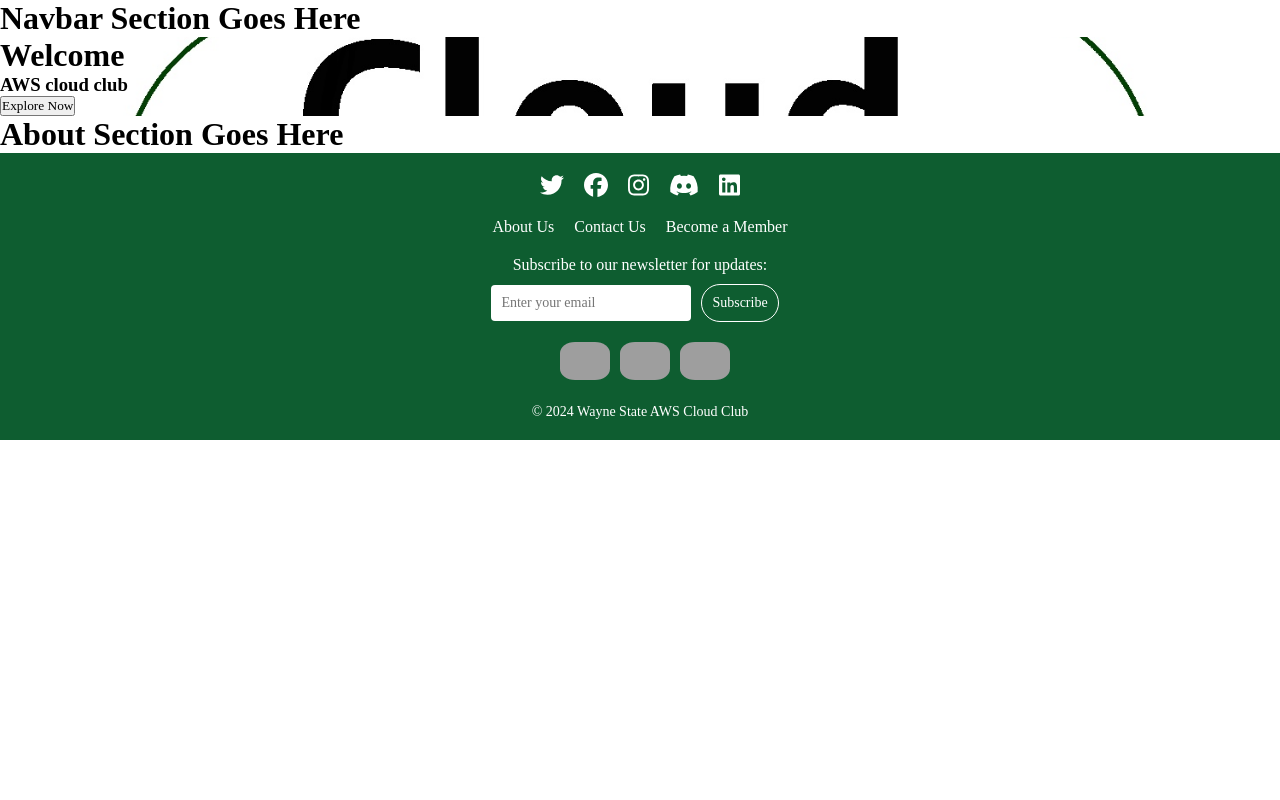
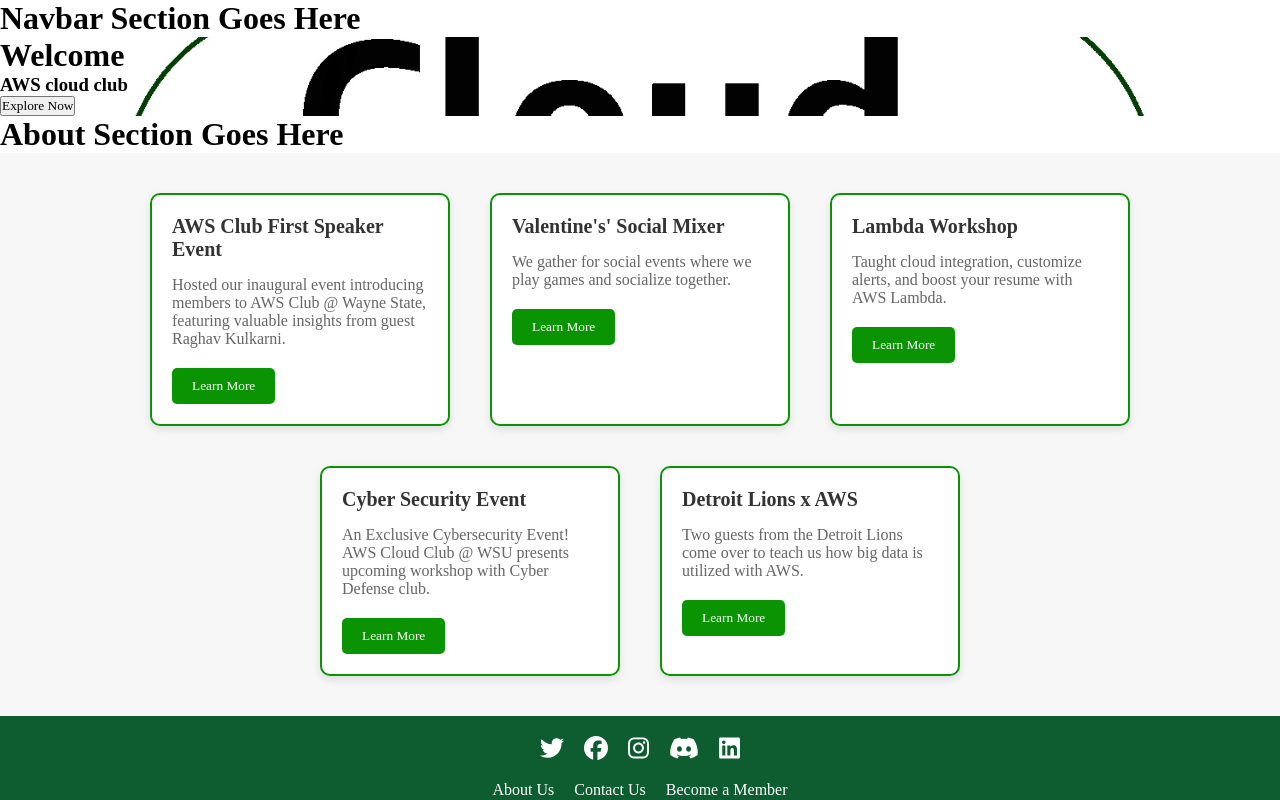
Before and after one commit to wsu-awscloudclub/AWSCloudClubPortfolio, a React (Create React App) app in the folder aws-cloud-club-portfolio/: page / in a window 1280 px wide. Shown: the top 800 px of the page. Built offline with nearby package versions, Linux system fonts and the light colour scheme; grey boxes are pictures that could not be loaded.

Commit message:
added card section

```diff
--- a/aws-cloud-club-portfolio/src/components/CardSection/CardSection.css
+++ b/aws-cloud-club-portfolio/src/components/CardSection/CardSection.css
@@ -0,0 +1,50 @@
+.card-section {
+    display: flex;
+    flex-wrap: wrap;
+    justify-content: center;
+    background-color: #f7f7f7; /* Light gray background */
+    padding: 20px;
+  }
+
+  .card {
+    padding: 20px;
+    margin: 20px;
+    border-radius: 10px;
+    border: 2px solid #0a9403; /* Green border */
+    background-color: #ffffff; /* White background */
+    box-shadow: 0 4px 8px rgba(0, 0, 0, 0.1);
+    max-width: 300px;
+    min-width: 200px;
+    transition: all 0.3s ease;
+  }
+
+  .card:hover {
+    transform: translateY(-5px); /* Lift the card slightly on hover */
+    box-shadow: 0 8px 16px rgba(0, 0, 0, 0.5), 0 4px 8px rgba(0, 0, 0, 0.1);
+  }
+
+  .card h2 {
+    margin-bottom: 15px;
+    font-size: 20px; /* Larger title font size */
+    color: #333333; /* Darker text color */
+  }
+
+  .card p {
+    margin-bottom: 20px;
+    font-size: 16px; /* Slightly larger text font size */
+    color: #666666; /* Gray text color */
+  }
+
+  .green-button {
+    background-color: #0a9403;
+    color: white;
+    padding: 10px 20px;
+    border: none;
+    border-radius: 5px;
+    cursor: pointer;
+    transition: background-color 0.3s ease; /* Smooth transition on hover */
+  }
+
+  .green-button:hover {
+    background-color: #0a7303; /* Darker shade when hovered */
+  }
--- a/aws-cloud-club-portfolio/src/components/CardSection/index.js
+++ b/aws-cloud-club-portfolio/src/components/CardSection/index.js
@@ -1,11 +1,53 @@
-import React from 'react'
+import React from 'react';
+import ReactDOM from 'react-dom';
+import './CardSection.css';
 
 const CardSection = () => {
+  const cardsData = [
+    {
+      title: 'AWS Club First Speaker Event',
+      description: "Hosted our inaugural event introducing members to AWS Club @ Wayne State, featuring valuable insights from guest Raghav Kulkarni.",
+      link: 'https://www.linkedin.com/feed/update/urn:li:activity:7114598802690375680?updateEntityUrn=urn%3Ali%3Afs_feedUpdate%3A%28V2%2Curn%3Ali%3Aactivity%3A7114598802690375680%29'
+    },
+    {
+      title: "Valentine's' Social Mixer",
+      description: 'We gather for social events where we play games and socialize together.',
+      link: 'https://www.linkedin.com/posts/aws-cloud-club-wayne-state-university_get-ready-for-a-tech-tastic-time-aws-cloud-activity-7161922613668143104-9TVf?utm_source=share&utm_medium=member_desktop'
+    },
+    {
+      title: 'Lambda Workshop',
+      description: 'Taught cloud integration, customize alerts, and boost your resume with AWS Lambda.',
+      link: 'https://www.linkedin.com/posts/aws-cloud-club-wayne-state-university_awsworkshop-cloudintegration-techskills-activity-7135137551236960258-5geD?utm_source=share&utm_medium=member_desktop'
+    },
+    {
+      title: 'Cyber Security Event',
+      description: 'An Exclusive Cybersecurity Event! AWS Cloud Club @ WSU presents upcoming workshop with Cyber Defense club.',
+      link: 'https://www.linkedin.com/posts/aws-cloud-club-wayne-state-university_join-us-for-an-exclusive-cybersecurity-event-activity-7176616504967196675-lLUj?utm_source=share&utm_medium=member_desktop'
+    },
+    {
+      title: 'Detroit Lions x AWS',
+      description: `Two guests from the Detroit Lions come over to teach us how big data is utilized with AWS.`,
+      link: 'https://www.linkedin.com/posts/aws-cloud-club-wayne-state-university_aws-waynestateuniversity-cloudcomputing-activity-7156290274271367169-2_2V?utm_source=share&utm_medium=member_desktop'
+    }
+  ];
+
   return (
-    <div>
+    <div className="card-section">
+      {cardsData.map((card, index) => (
+        <div className="card" key={index}>
+          <h2>{card.title}</h2>
+          <p>{card.description}</p>
+          {card.link && (
+            <a href={card.link} target="_blank" rel="noopener noreferrer">
+              <button className="green-button">Learn More</button>
+            </a>
+          )}
+        </div>
+      ))}
+    </div>
+  );
+};
 
-    </div>
-  )
-}
+ReactDOM.render(<CardSection />, document.getElementById('root'));
 
-export default CardSection
+export default CardSection;
```
